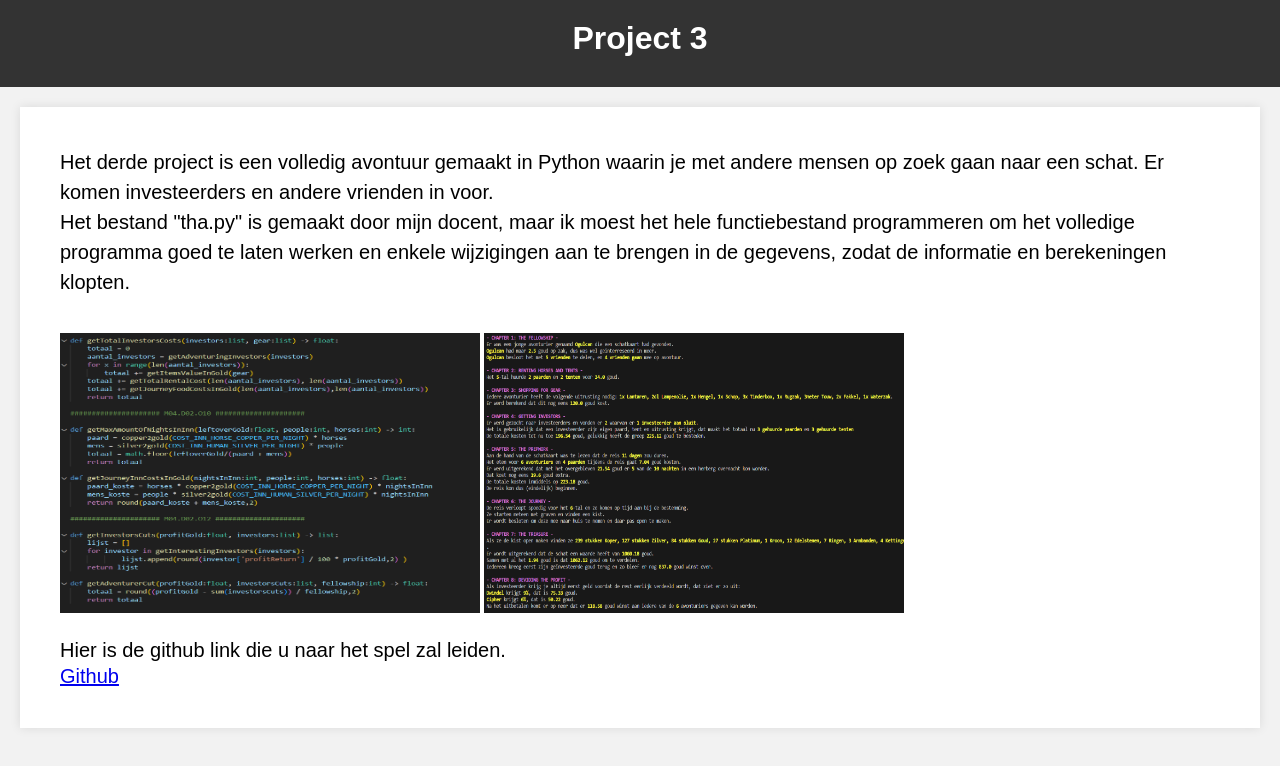
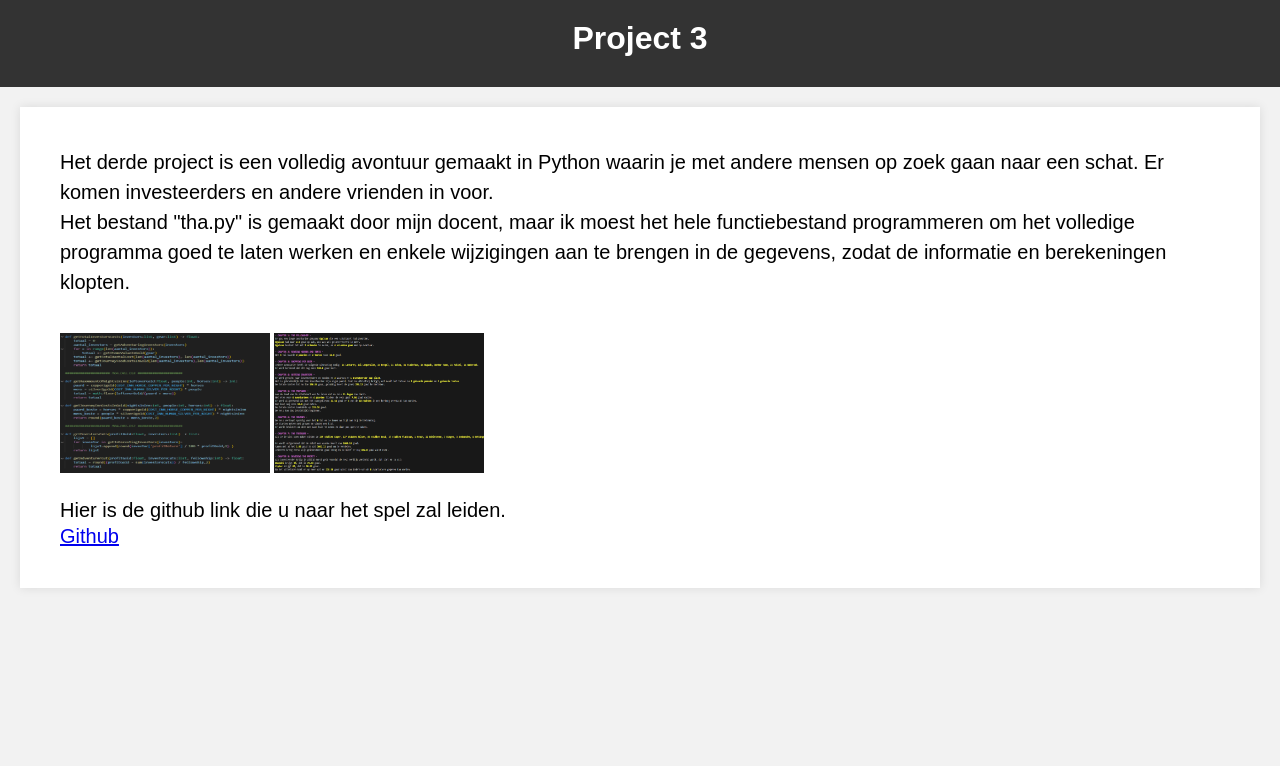
Before and after one commit to Ogulcan2005/Ogulcan2005.github.io, a plain HTML site: page project3.html in a window 1280 px wide. Drawn offline with Linux system fonts and the light colour scheme.

Commit message:
'portfolio'

```diff
--- a/style.css
+++ b/style.css
@@ -75,8 +75,8 @@ body {
   }
 
   img.python{
-    width: 420px;
-    height: 280px;
+    width: 210px;
+    height: 140px;
   }
 
   video{
```
